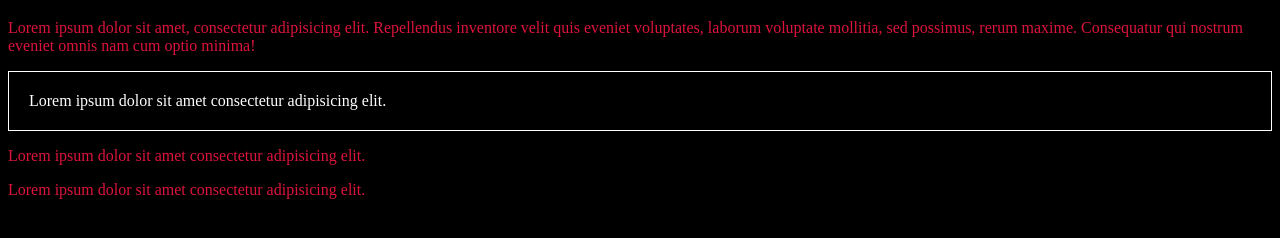
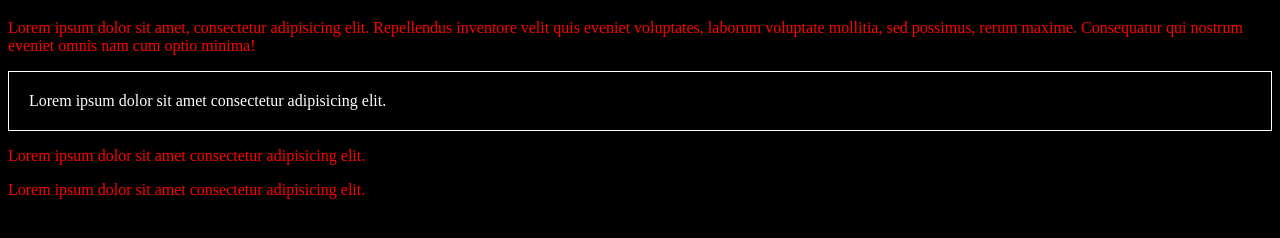
Before and after one commit to FranksGP/html, a plain HTML site: page index.html in a window 1280 px wide. Shown: the part 178-416 px from the top of the page. Drawn offline with Linux system fonts and the light colour scheme.

```diff
--- a/css/estilos.css
+++ b/css/estilos.css
@@ -18,7 +18,7 @@
 }
 
 p{
-    color: crimson;
+    color: rgb(255,0,0);
 }
 
 /*simpre se apxzlica la ultima regla para el cambio de color*/
```
Also changed, not shown: index.html (+1 -0 lines).
